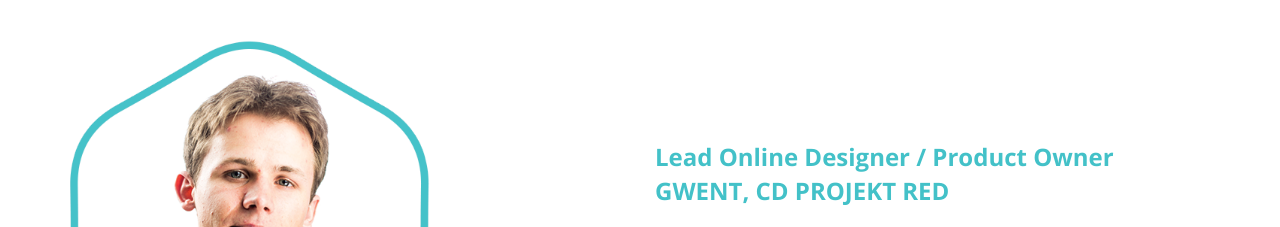
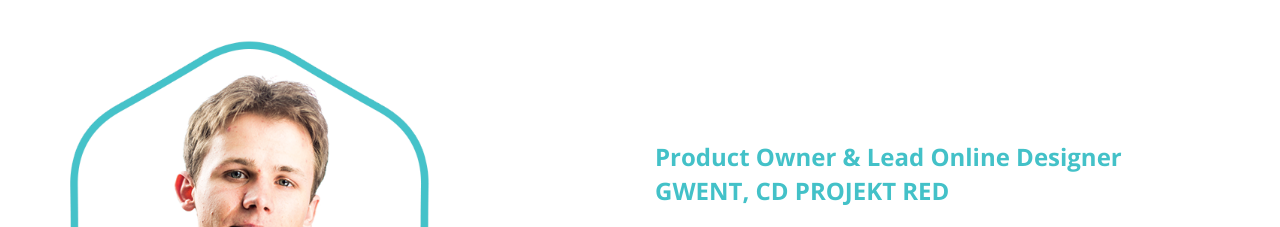
Before and after one commit to krzysztof-sobczak/krzysztof-sobczak.github.io, a plain HTML site: page index.html in a window 1280 px wide. Shown: the top 227 px of the page. Drawn offline with nearby package versions, Linux system fonts and the light colour scheme.

Commit message:
Update index.html

```diff
--- a/index.html
+++ b/index.html
@@ -11,7 +11,7 @@
     <meta name="author" content="">
     <meta name="google-site-verification" content="qmr27mtzg6LAdrkhwbMXAc-07A2tGlcQvo1Nmi3eU8E" />
 
-    <title>Krzysztof Sobczak - Lead Online Designer / Product Owner - GWENT, CD PROJEKT RED</title>
+    <title>Krzysztof Sobczak - Product Owner / Lead Online Designer - GWENT, CD PROJEKT RED</title>
 
     <!-- Bootstrap Core CSS -->
     <link href="css/bootstrap.min.css" rel="stylesheet">
@@ -41,7 +41,7 @@
                 <ul class="list-unstyled social">
                     <li>
                         <span class="title">
-                             Lead Online Designer / Product Owner<br/>GWENT, CD PROJEKT RED
+                             Product Owner & Lead Online Designer<br/>GWENT, CD PROJEKT RED
                         </span>
                     </li>
 		    <li>
```
